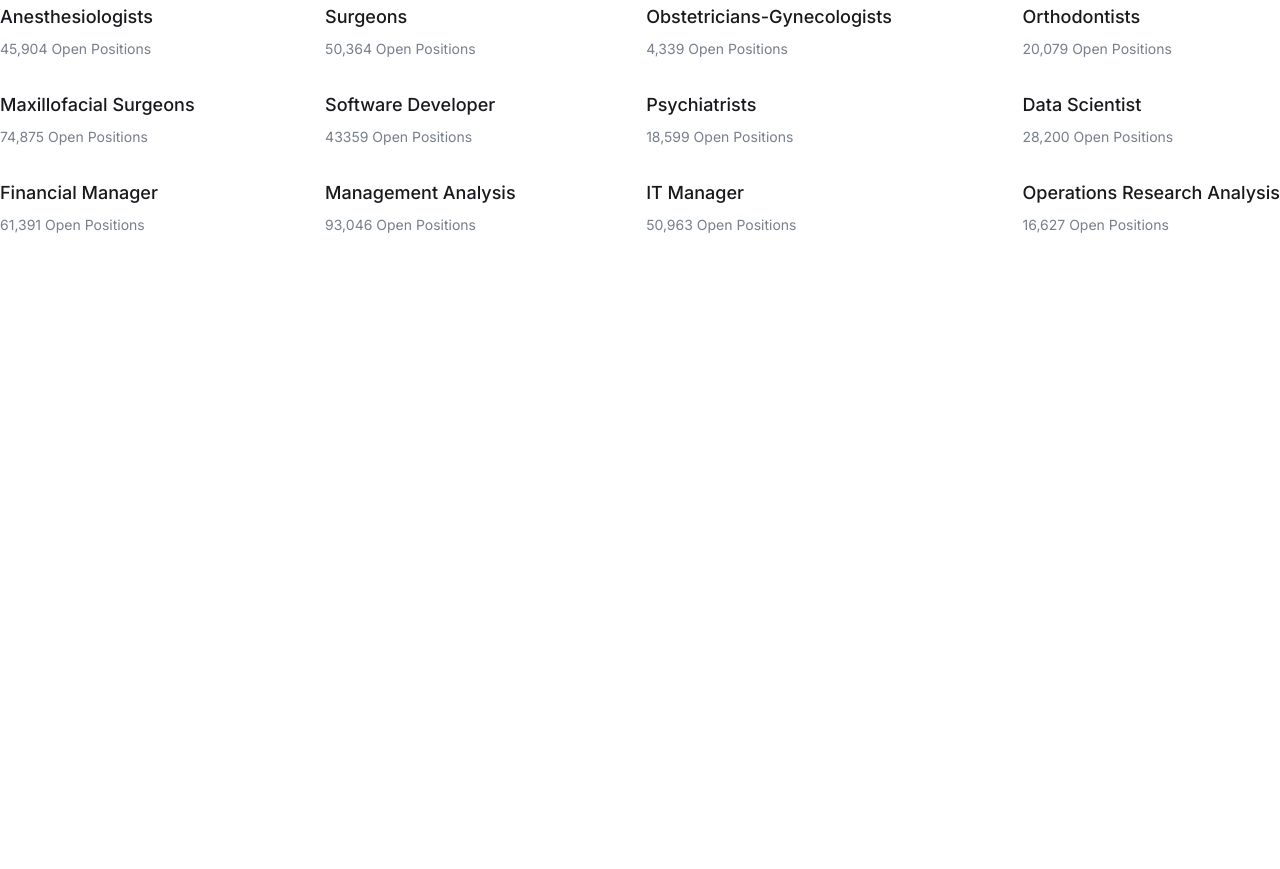
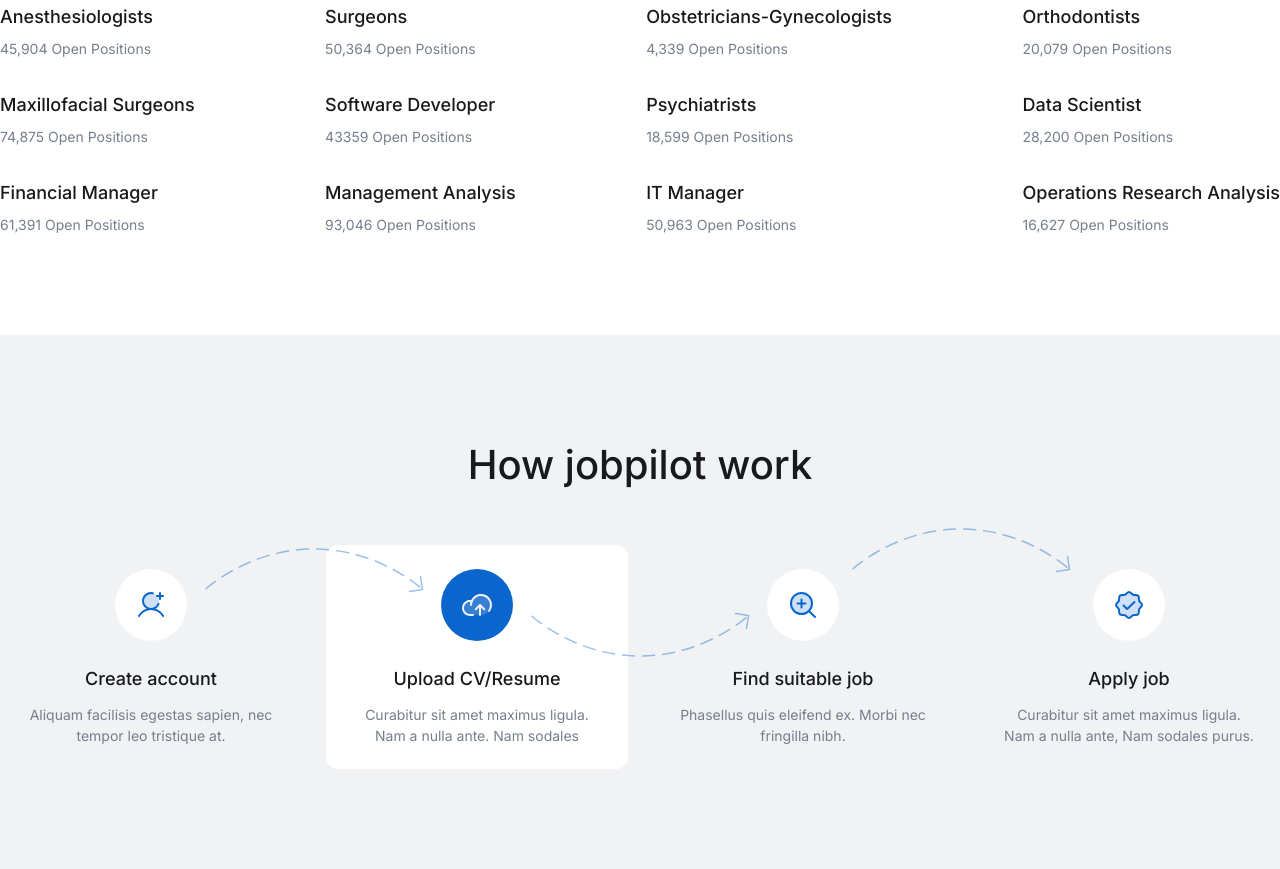
Before and after one commit to ziyodyakubov/JOBPILOT, a website: page index.html in a window 1280 px wide. Shown: the part 1143-2012 px from the top of the page. Before the commit the page ends 1478 px from the top, so only its background shows below. Drawn offline with nearby package versions, Linux system fonts and the light colour scheme.

Commit message:
section-3 added

```diff
--- a/index.html
+++ b/index.html
@@ -114,22 +114,21 @@
 
 
                                 <div class="input-wrapper flex items-center">
-                                    <i class='bx bx-search absolute left-[325px] text-[24px] text-[#0066FF]'></i>
+                                    <i class='bx bx-search relative left-[15px] text-[24px] text-[#0066FF]'></i>
                                     <input type="text" required
-                                        class="w-[288px] h-[56px] pl-[45px] pr-[10px] outline-none text-[#9199A3] text-[16px]"
+                                        class="w-[268px] h-[56px] pl-[25px] pr-[10px] outline-none text-[#9199A3] text-[16px]"
                                         placeholder="Job tittle, Keyword...">
                                 </div>
 
                                 <div class="input-wrapper flex items-center">
-                                    <i
-                                        class='bx bx-map absolute left-[600px] font-[300] text-[24px] text-[#0066FF]'></i>
+                                    <i class='bx bx-map relative left-[0px] font-[300] text-[24px] text-[#0066FF]'></i>
                                     <input type="text" required
-                                        class="w-[224px] h-[56px] pl-[40px] pr-[10px] outline-none text-[#9199A3] text-[16px]"
+                                        class="w-[204px] h-[56px] pl-[15px] pr-[10px] outline-none text-[#9199A3] text-[16px]"
                                         placeholder="Your Location">
                                 </div>
 
                                 <button type="submit"
-                                    class="block py-[16px] px-[32px] bg-[#0A65CC] rounded-[4px] hover:bg-[#0a65cce5] text-[#fff]">Find
+                                    class="block py-[16px] w-[131px] px-[32px] bg-[#0A65CC] rounded-[4px] hover:bg-[#0a65cce5] text-[#fff]">Find
                                     Job</button>
                             </form>
 
@@ -275,6 +274,66 @@
             </div>
         </section>
         <!-- SECTION-2 ENDED -->
+
+        <!-- SECTION-3 STARTED -->
+        <section id="section-3" class="py-[100px] bg-[#F1F2F4]">
+            <div class="container">
+                <div class="section-3_wrapper text-center">
+                    <h3 class="text-[#18191C] text-[40px] font-[500] mb-[50px]">How jobpilot work</h3>
+
+                    <div class="jobpilot-thing flex items-center justify-between gap-[24px]">
+                        <div
+                            class="cursor-pointer jobpilot w-[312px] h-[224px] p-[24px] text-center flex gap-[12px] flex-col items-center">
+                            <img src="./assets/images/svg/jobpilot-1.svg" alt="jobpilot">
+
+                            <h3 class="mt-[12px] text-[#18191C] text-[18px] font-[500]">Create account</h3>
+
+                            <p class="text-[#767F8C] text-[14px] font-[400]">Aliquam facilisis egestas sapien, nec
+                                tempor leo tristique at.</p>
+
+                            <img src="./assets/images/svg/arrow-1.svg" class="relative top-[-210px] left-[165px]"
+                                alt="arrow">
+                        </div>
+                        <div
+                            class="cursor-pointer jobpilot w-[312px] h-[224px] rounded-[12px] bg-[#fff] p-[24px] text-center flex gap-[12px] flex-col items-center">
+                            <img src="./assets/images/svg/jobpilot-2.svg" alt="jobpilot">
+
+                            <h3 class="mt-[12px] text-[#18191C] text-[18px] font-[500]">Upload CV/Resume</h3>
+
+                            <p class="text-[#767F8C] text-[14px] font-[400]">Curabitur sit amet maximus ligula. Nam a
+                                nulla ante. Nam sodales</p>
+
+                            <img src="./assets/images/svg/arrow-2.svg" class="relative top-[-150px] left-[165px]"
+                                alt="arrow">
+                        </div>
+
+                        <div
+                            class="cursor-pointer jobpilot w-[312px] h-[224px] p-[24px] text-center flex gap-[12px] flex-col items-center">
+                            <img src="./assets/images/svg/jobpilot-3.svg" alt="jobpilot">
+
+                            <h3 class="mt-[12px] text-[#18191C] text-[18px] font-[500]">Find suitable job</h3>
+
+                            <p class="text-[#767F8C] text-[14px] font-[400]">Phasellus quis eleifend ex. Morbi nec
+                                fringilla nibh.</p>
+
+                            <img src="./assets/images/svg/arrow-1.svg" class="relative top-[-230px] left-[160px]"
+                                alt="arrow">
+                        </div>
+
+                        <div
+                            class="cursor-pointer jobpilot w-[312px] h-[224px] p-[24px] text-center flex gap-[12px] flex-col items-center">
+                            <img src="./assets/images/svg/jobpilot-4.svg" alt="jobpilot">
+
+                            <h3 class="mt-[12px] text-[#18191C] text-[18px] font-[500]">Apply job</h3>
+
+                            <p class="text-[#767F8C] text-[14px] font-[400]">Curabitur sit amet maximus ligula. Nam a
+                                nulla ante, Nam sodales purus.</p>
+                        </div>
+                    </div>
+                </div>
+            </div>
+        </section>
+        <!-- SECTION-3 ENDED -->
     </main>
     <!-- MAIN SECTION ENDED -->
 
```
Also changed, not shown: assets/images/svg/arrow-1.svg (added), assets/images/svg/arrow-2.svg (added), assets/images/svg/jobpilot-1.svg (added), assets/images/svg/jobpilot-2.svg (added), assets/images/svg/jobpilot-3.svg (added), assets/images/svg/jobpilot-4.svg (added).
